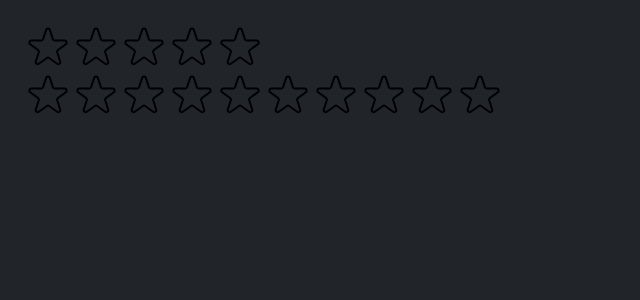
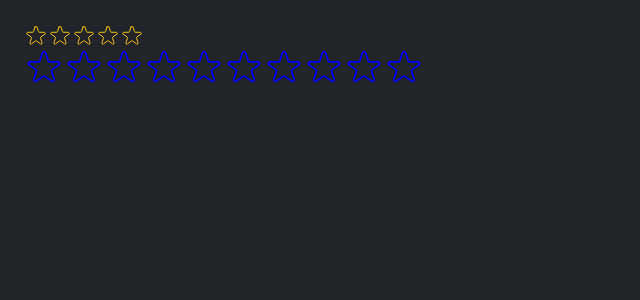
Before and after one commit to SanjayaPutra23/Reactjs_Part5-PopMovie, a React (Create React App) app: page / in a window 1280 px wide. Shown: the top 300 px of the page, without its empty margins (0-640 px from the left). Built offline with nearby package versions, Linux system fonts and the light colour scheme.

Commit message:
memanfaatkan props untuk component lebih dinamis

```diff
--- a/src/StarRating.js
+++ b/src/StarRating.js
@@ -15,14 +15,14 @@ const textStyle = {
   margin: "0",
 };
 
-const starStyle = {
-  width: "48px",
-  height: "48px",
-  display: "block",
-  cursor: "pointer",
-};
+function Star({ onRate, full, onHoverIn, onHoverOut, color, size }) {
+  const starStyle = {
+    width: `${size}px`,
+    height: `${size}px`,
+    display: "block",
+    cursor: "pointer",
+  };
 
-function Star({ onRate, full, onHoverIn, onHoverOut }) {
   return (
     <span
       style={starStyle}
@@ -35,8 +35,8 @@ function Star({ onRate, full, onHoverIn, onHoverOut }) {
         <svg
           xmlns="http://www.w3.org/2000/svg"
           viewBox="0 0 20 20"
-          fill="#000"
-          stroke="#000"
+          fill={color}
+          stroke={color}
         >
           <path d="M9.049 2.927c.3-.921 1.603-.921 1.902 0l1.07 3.292a1 1 0 00.95.69h3.462c.969 0 1.371 1.24.588 1.81l-2.8 2.034a1 1 0 00-.364 1.118l1.07 3.292c.3.921-.755 1.688-1.54 1.118l-2.8-2.034a1 1 0 00-1.175 0l-2.8 2.034c-.784.57-1.838-.197-1.539-1.118l1.07-3.292a1 1 0 00-.364-1.118L2.98 8.72c-.783-.57-.38-1.81.588-1.81h3.461a1 1 0 00.951-.69l1.07-3.292z" />
         </svg>
@@ -45,7 +45,7 @@ function Star({ onRate, full, onHoverIn, onHoverOut }) {
           xmlns="http://www.w3.org/2000/svg"
           fill="none"
           viewBox="0 0 24 24"
-          stroke="#000"
+          stroke={color}
         >
           <path
             strokeLinecap="round"
@@ -59,7 +59,7 @@ function Star({ onRate, full, onHoverIn, onHoverOut }) {
   );
 }
 
-export default function StarRating({ max }) {
+export default function StarRating({ max = 5, color, size = 20 }) {
   const [rating, setRating] = useState(0);
   const [tempRating, setTempRating] = useState(0);
 
@@ -77,6 +77,8 @@ export default function StarRating({ max }) {
             full={tempRating ? tempRating >= i + 1 : rating >= i + 1}
             onHoverIn={() => setTempRating(i + 1)}
             onHoverOut={() => setTempRating(0)}
+            color={color}
+            size={size}
           />
         ))}
       </div>
--- a/src/index.js
+++ b/src/index.js
@@ -8,7 +8,7 @@ const root = ReactDOM.createRoot(document.getElementById("root"));
 root.render(
   <React.StrictMode>
     {/* <App /> */}
-    <StarRating max={5} />
-    <StarRating max={10} />
+    <StarRating max={5} color="#fcc419" size={24} />
+    <StarRating max={10} color="blue" size={40} />
   </React.StrictMode>
 );
```
